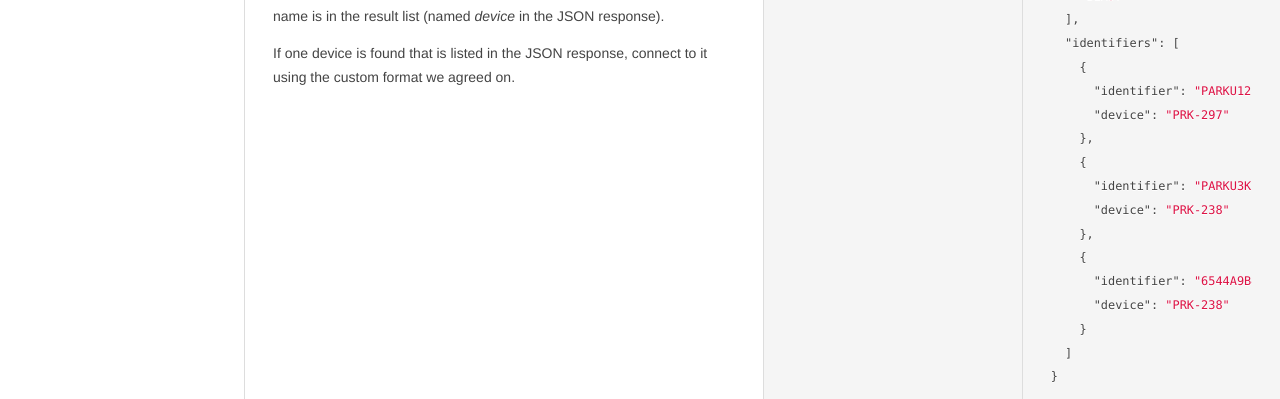
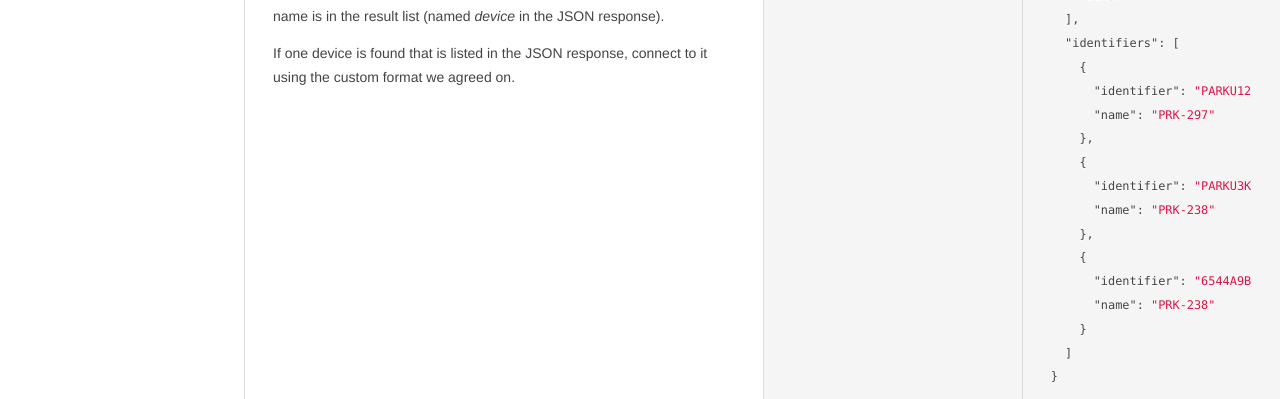
Before and after one commit to parku/docs, a Jekyll site: the page built from api/boxes.md, in a window 1280 px wide and 1241 px high. Shown: the part 782-1181 px from the top of the window. Built offline with Jekyll 4.4.1, drawn with Linux system fonts in a browser that asks for light colours; Markdown is read by kramdown in place of the engine named in the settings.

Commit message:
SYS-870 fix nameing

```diff
--- a/api/boxes.md
+++ b/api/boxes.md
@@ -33,15 +33,15 @@ Status: 200 OK
   "identifiers": [
     {
       "identifier": "PARKU121",
-      "device": "PRK-297"
+      "name": "PRK-297"
     },
     {
       "identifier": "PARKU3KU",
-      "device": "PRK-238"
+      "name": "PRK-238"
     },
     {
       "identifier": "6544A9B4-8539-41F9-9D0A-7FE15566EE65:34:1F",
-      "device": "PRK-238"
+      "name": "PRK-238"
     }
   ]
 }
```
